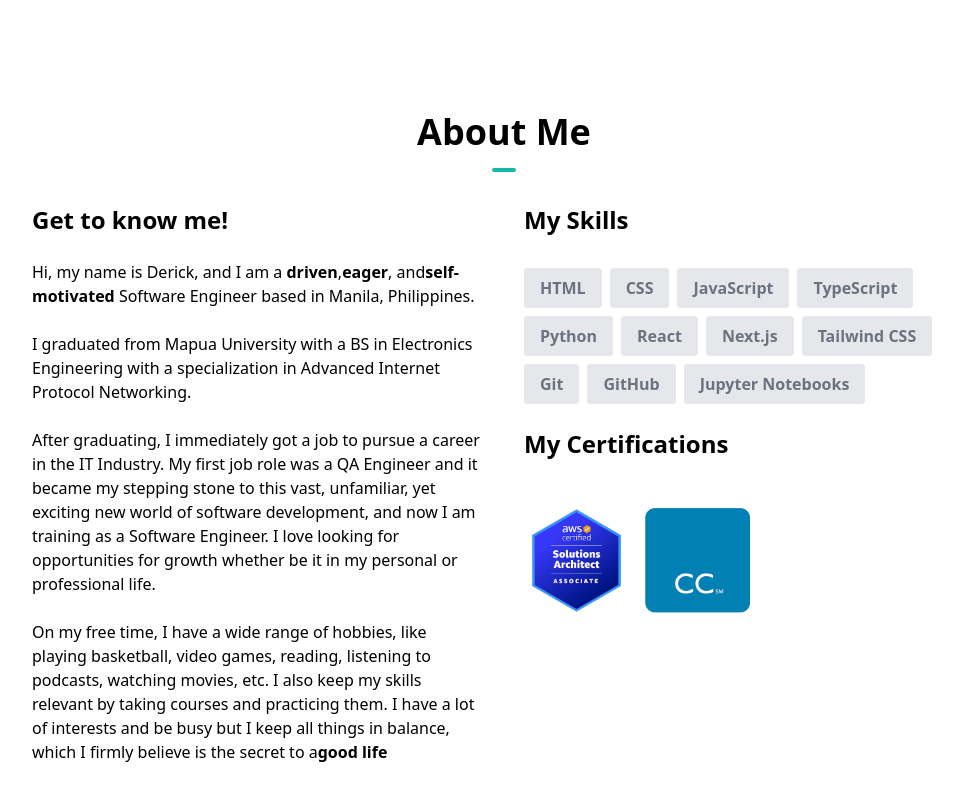
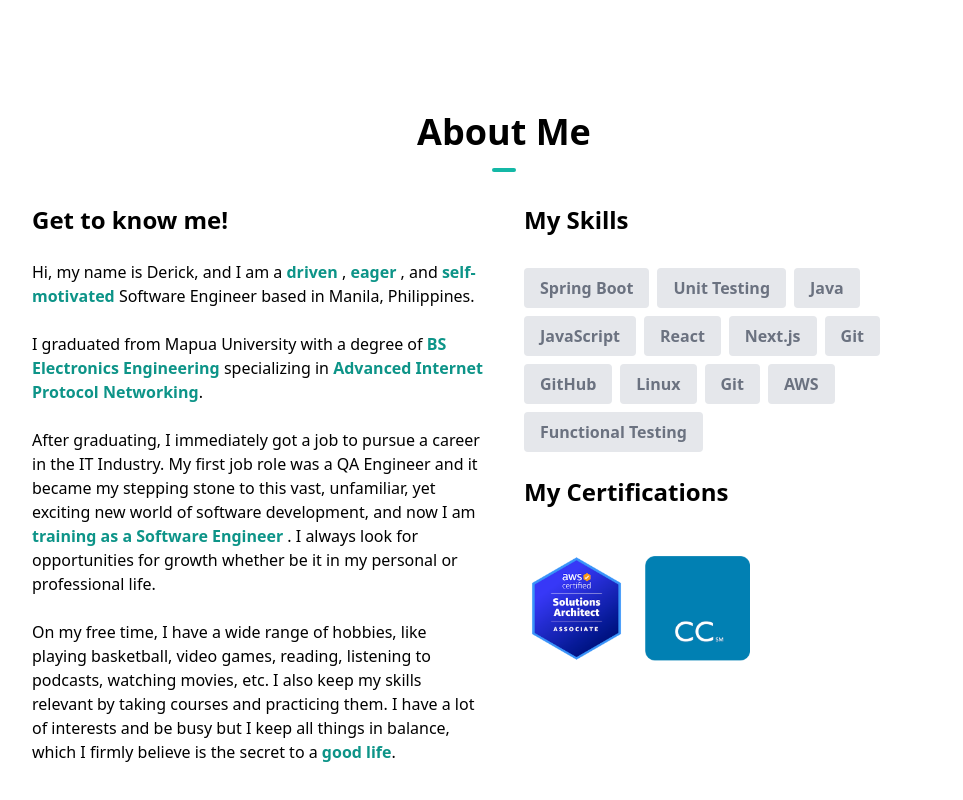
Before and after one commit to dcrcruz/MyPortfolio, a Next.js app: page / in a window 1280 px wide. Shown: the part 832-1632 px from the top of the page, without its empty margins (136-1099 px from the left). Built offline with nearby package versions, Linux system fonts and the light colour scheme.

Commit message:
added content and stylings in About Section

```diff
--- a/components/AboutSection.tsx
+++ b/components/AboutSection.tsx
@@ -2,17 +2,18 @@ import React from "react";
 import Image from "next/image";
 
 const skills = [
-  { skill: "HTML" },
-  { skill: "CSS" },
+  { skill: "Spring Boot" },
+  { skill: "Unit Testing" },
+  { skill: "Java" },
   { skill: "JavaScript" },
-  { skill: "TypeScript" },
-  { skill: "Python" },
   { skill: "React" },
   { skill: "Next.js" },
-  { skill: "Tailwind CSS" },
   { skill: "Git" },
   { skill: "GitHub" },
-  { skill: "Jupyter Notebooks" },
+  { skill: "Linux" },
+  { skill: "Git" },
+  { skill: "AWS" },
+  { skill: "Functional Testing" },
 ];
 
 const AboutSection = () => {
@@ -30,25 +31,37 @@ const AboutSection = () => {
             </h1>
             <p>
               Hi, my name is Derick, and I am a{" "}
-              <span className="font-bold">{"driven"}</span>,
-              <span className="font-bold">{"eager"}</span>, and
-              <span className="font-bold">{"self-motivated"}</span> Software
-              Engineer based in Manila, Philippines.
+              <span className="font-semibold text-teal-600">{"driven "}</span>,
+              <span className="font-semibold text-teal-600">{" eager "}</span>,
+              and
+              <span className="font-semibold text-teal-600">
+                {" self-motivated "}
+              </span>{" "}
+              Software Engineer based in Manila, Philippines.
             </p>
             <br />
             <p>
-              I graduated from Mapua University with a BS in Electronics
-              Engineering with a specialization in Advanced Internet Protocol
-              Networking.
+              I graduated from Mapua University with a degree of{" "}
+              <span className="font-semibold text-teal-600">
+                {"BS Electronics Engineering "}
+              </span>{" "}
+              specializing in{" "}
+              <span className="font-semibold text-teal-600">
+                {" Advanced Internet Protocol Networking"}
+              </span>
+              .
             </p>
             <br />
             <p>
               After graduating, I immediately got a job to pursue a career in
               the IT Industry. My first job role was a QA Engineer and it became
               my stepping stone to this vast, unfamiliar, yet exciting new world
-              of software development, and now I am training as a Software
-              Engineer. I love looking for opportunities for growth whether be
-              it in my personal or professional life.
+              of software development, and now I am{" "}
+              <span className="font-semibold text-teal-600">
+                {"training as a Software Engineer "}
+              </span>
+              . I always look for opportunities for growth whether be it in my
+              personal or professional life.
             </p>
             <br />
             <p>
@@ -57,7 +70,10 @@ const AboutSection = () => {
               movies, etc. I also keep my skills relevant by taking courses and
               practicing them. I have a lot of interests and be busy but I keep
               all things in balance, which I firmly believe is the secret to a
-              <span className="font-bold">{"good life"}</span>
+              <span className="font-semibold text-teal-600">
+                {" good life"}
+              </span>
+              .
             </p>
           </div>
           <div className="text-center md:w-1/2 md:text-left">
```
